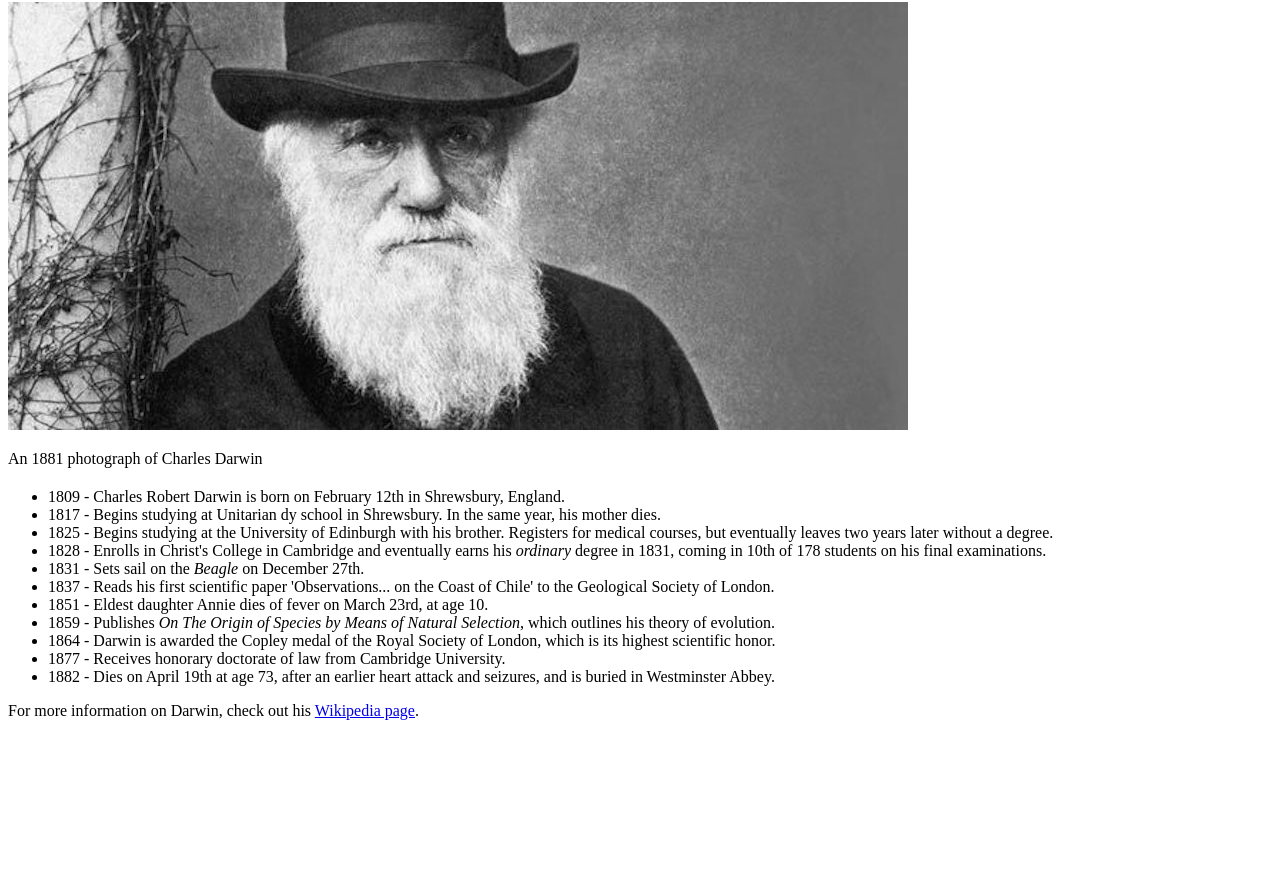
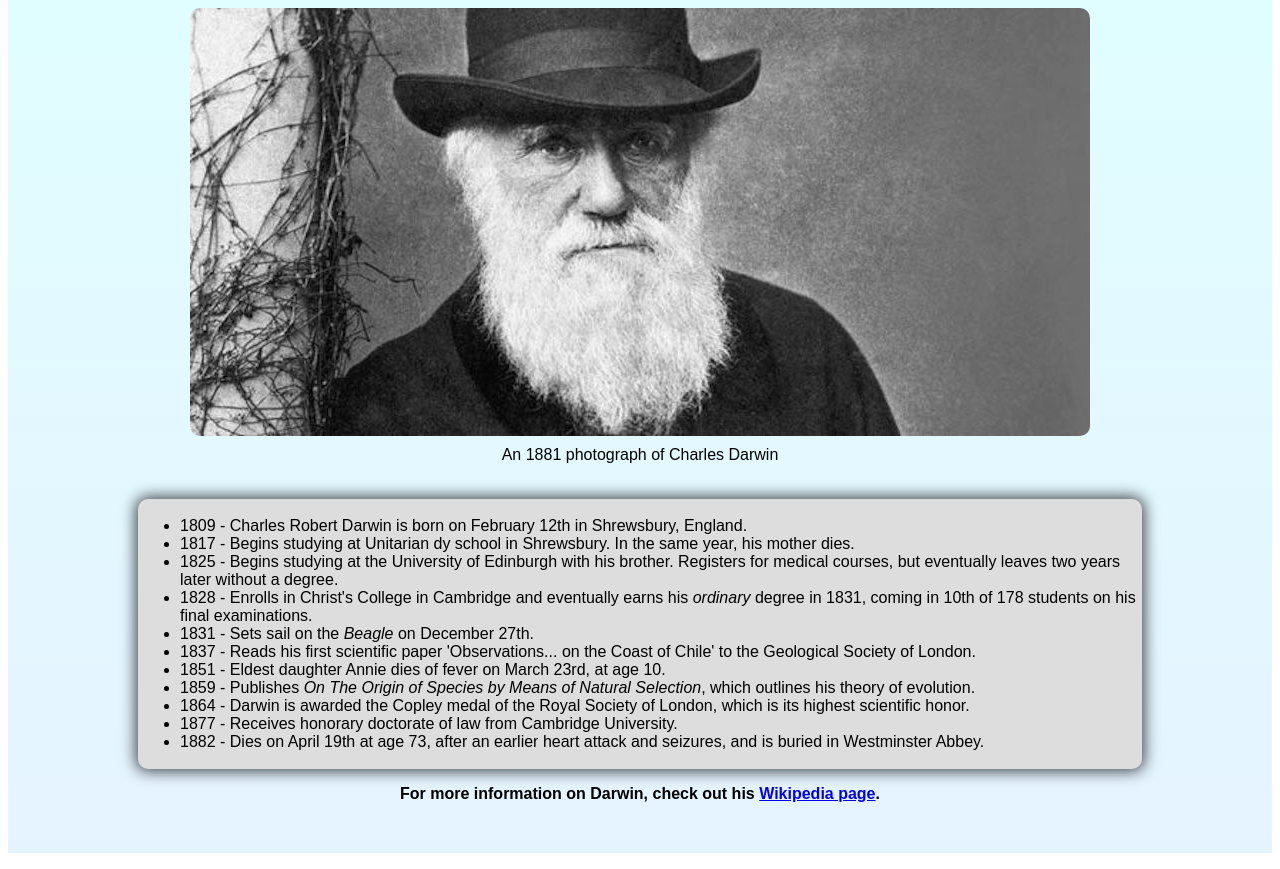
Before and after one commit to zwehr/freeCodeCamp-tribute, a plain HTML site: page tribute.html in a window 1280 px wide. Shown: the part 78-947 px from the top of the page. Before the commit the page ends 814 px from the top, so only its background shows below. Drawn offline with Linux system fonts and the light colour scheme.

Commit message:
add styling, necessary div wrappers

```diff
--- a/style.css
+++ b/style.css
@@ -0,0 +1,40 @@
+#main {
+    background: linear-gradient(#e0ffff, #e5f3ff);
+    font-family: Arial, Helvetica, sans-serif;
+}
+
+img {
+    display: block;
+    max-width: 100%;
+    height: auto;
+    margin: 0 auto;
+    border-radius: 10px;
+}
+
+#timeline-wrapper {
+    max-width: 1000px;
+    margin: 0 auto;
+    padding: 2px;
+    border-radius: 10px;
+    background: #ddd;
+    box-shadow: 0px 0px 15px 2px rgba(0,0,0,0.75);
+}
+
+h1, #caption, #more-info {
+    text-align: center;
+}
+
+h1 {
+    padding-top: 20px;
+    margin-top: 0;
+}
+
+#caption {
+    margin-top: 10px;
+    margin-bottom: 35px;
+}
+
+#more-info {
+    padding-bottom: 50px;
+    font-weight: bold;
+}
--- a/tribute.html
+++ b/tribute.html
@@ -3,6 +3,7 @@
 <html>
     <head>
         <title>Charles Darwin | A Tribute</title>
+        <link rel="stylesheet" type="text/css" href="style.css">
     </head>
     <body>
         <div id="main">
@@ -10,12 +11,13 @@
             <div id="img-div">
                 <img src="images/charles-darwin.jpg" id="image">
                 <div id="img-caption">
-                    <p>An 1881 photograph of Charles Darwin</p>
+                    <p id="caption">An 1881 photograph of Charles Darwin</p>
                 </div>
             </div>
             <div id="tribute-info">
                 <h2 id="timeline-title"></h2>
-                <ul id="timeline-list">
+                <div id="timeline-wrapper">
+                    <ul id="timeline-ul">
                         <li>1809 - Charles Robert Darwin is born on February 12th in Shrewsbury, England.</li>
                         <li>1817 - Begins studying at Unitarian dy school in Shrewsbury. In the same year, his mother dies.</li>
                         <li>1825 - Begins studying at the University of Edinburgh with his brother. Registers for medical courses, but eventually leaves two years later without a degree.</li>
@@ -28,6 +30,7 @@
                         <li>1877 - Receives honorary doctorate of law from Cambridge University.</li>
                         <li>1882 - Dies on April 19th at age 73, after an earlier heart attack and seizures, and is buried in Westminster Abbey.</li>
                     </ul>
+                </div>
                 <p id="more-info">For more information on Darwin, check out his <a id="tribute-link" href="https://en.wikipedia.org/wiki/Charles_Darwin" target="_blank">Wikipedia page</a>.</p>
             </div>
         </div>
```
Lines whose indentation alone changed are shown as unchanged.
